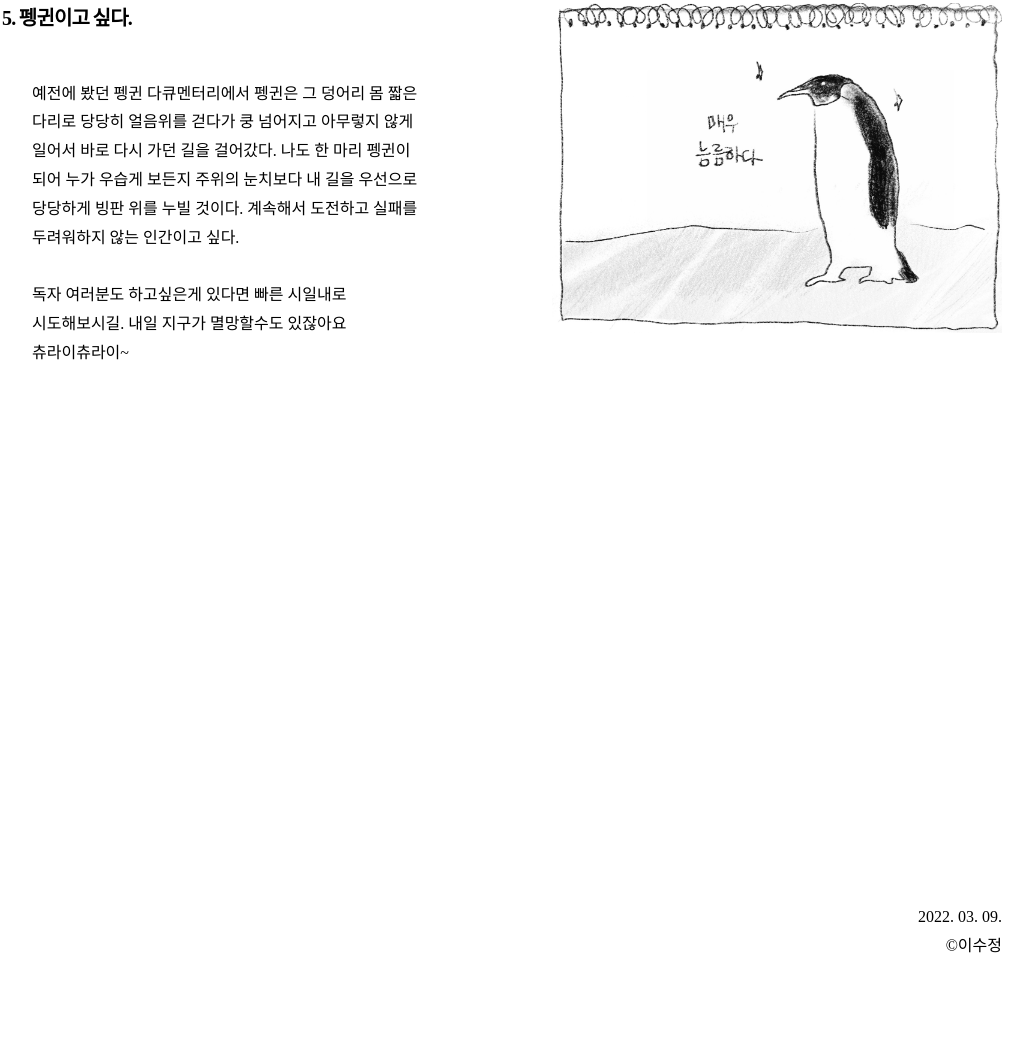
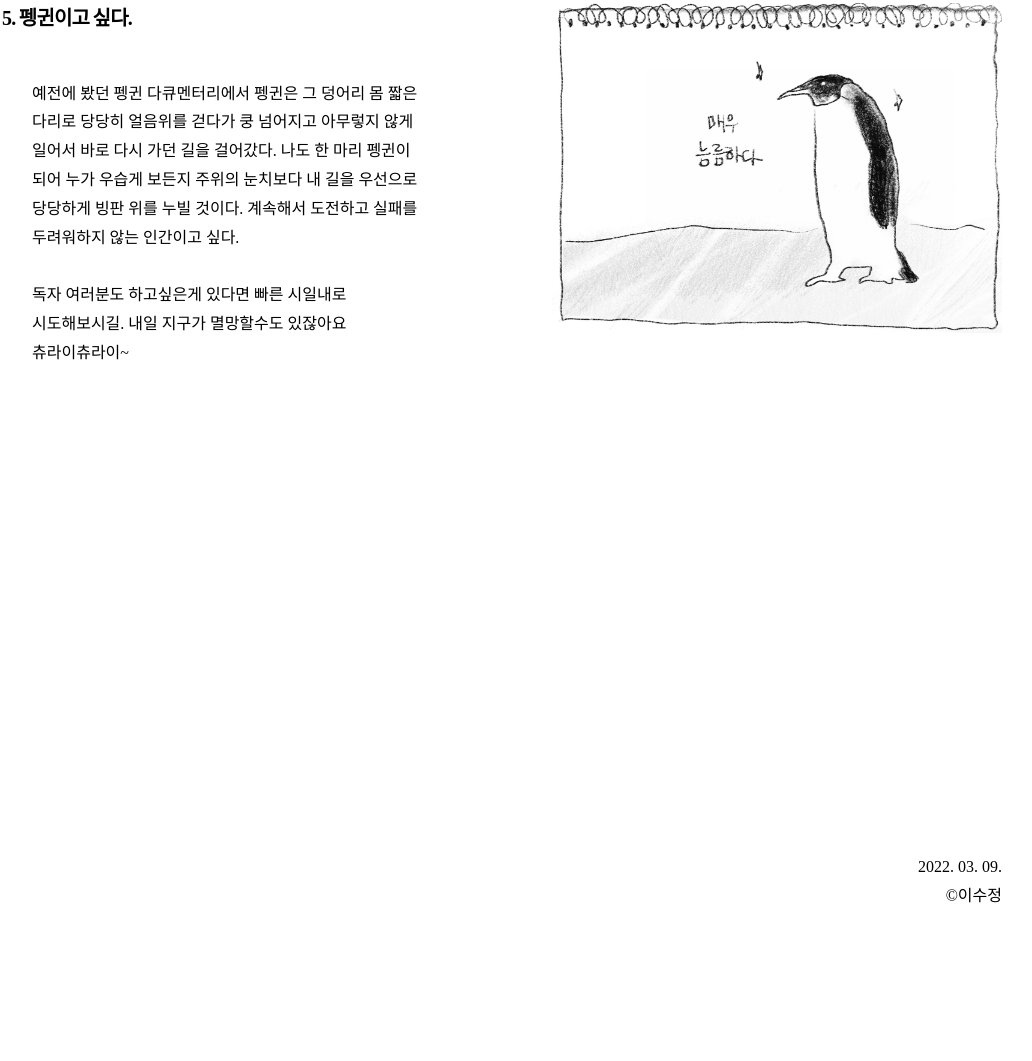
Before and after one commit to dodoye/22-1-text, a plain HTML site: page index.html in a window 1280 px wide. Shown: the part 5597-6658 px from the top of the page, without its empty margins (138-1170 px from the left). After the commit the page ends 6558 px from the top, so only its background shows below. Drawn offline with Linux system fonts and the light colour scheme; a web font is replaced by a local one.

Commit message:
Add files via upload

```diff
--- a/index.html
+++ b/index.html
@@ -29,7 +29,7 @@
 
 
 
-		footer{padding: 100px ;width: 1000px; hight: 500px ;text-align: right; margin: auto;line-height: 1.8 }
+		footer{padding: 50px ;width: 1000px; hight: 500px ;text-align: right; margin: auto;line-height: 1.8 }
 
 	</style>
 
```
